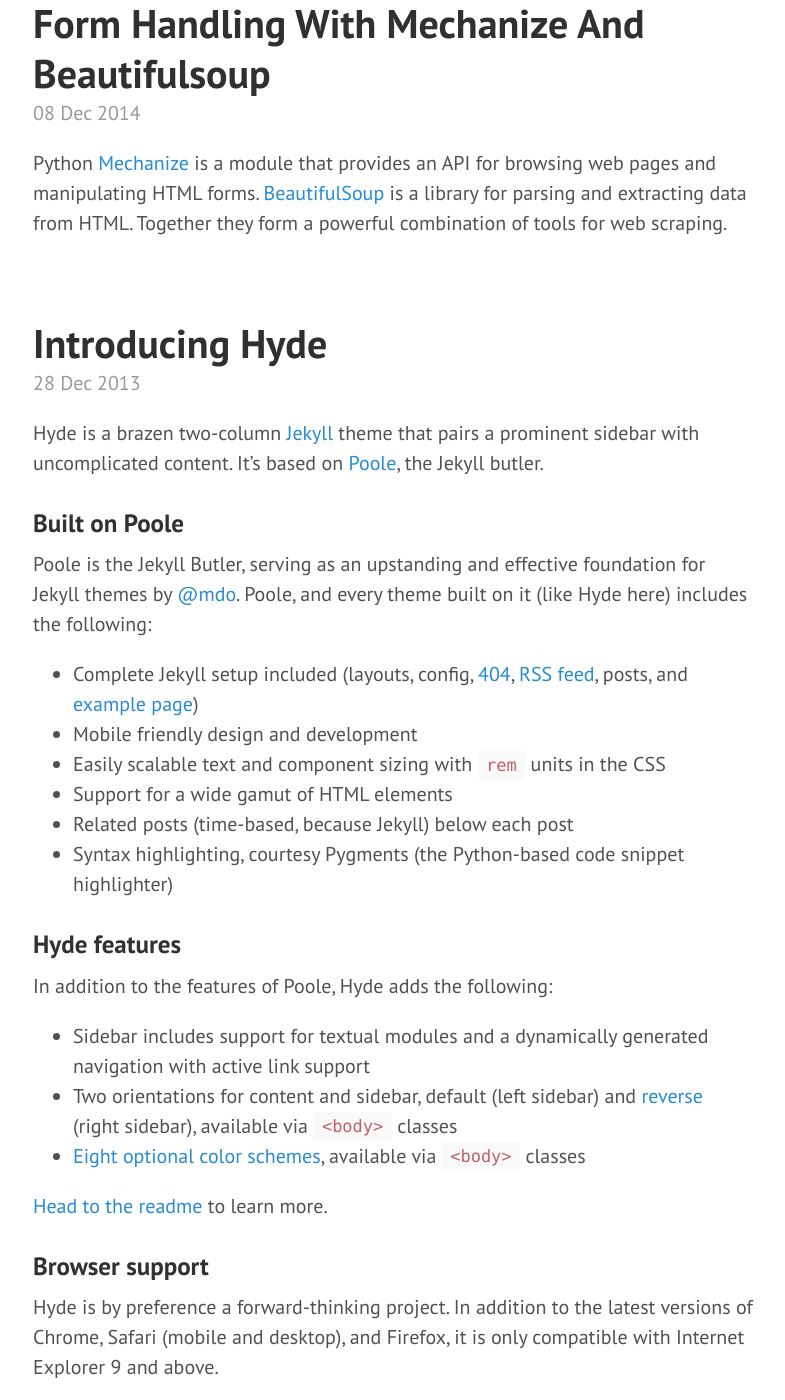
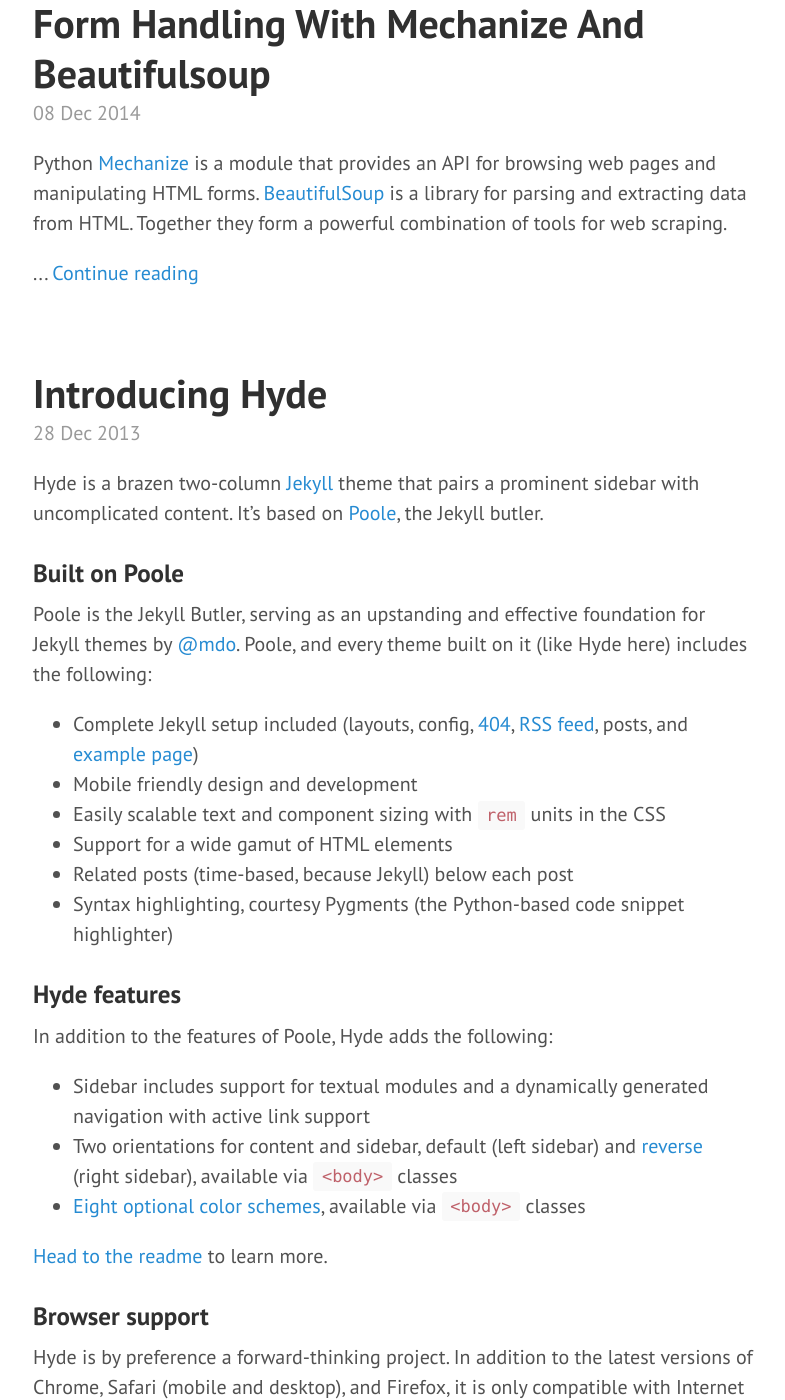
Before and after one commit to thayton/thayton.github.io, a Jekyll site: the page built from index.html, in a window 1280 px wide and 1400 px high, scrolled down 202 px. Shown: the whole window, without its empty margins (427-1212 px from the left). Built offline with Jekyll 4.4.1, drawn with Linux system fonts in a browser that asks for light colours; Markdown is read by kramdown in place of the engine named in the settings; the list of posts is cut into pages by our own code.

Commit message:
continue reading link

```diff
--- a/index.html
+++ b/index.html
@@ -14,7 +14,12 @@
 
     <span class="post-date">{{ post.date | date_to_string }}</span>
 
-    {{ post.excerpt }}
+    {{ post.excerpt }}...
+
+    <a href="{{ post.url }}">
+      Continue reading
+    </a>
+
   </div>
   {% endfor %}
 </div>
```
